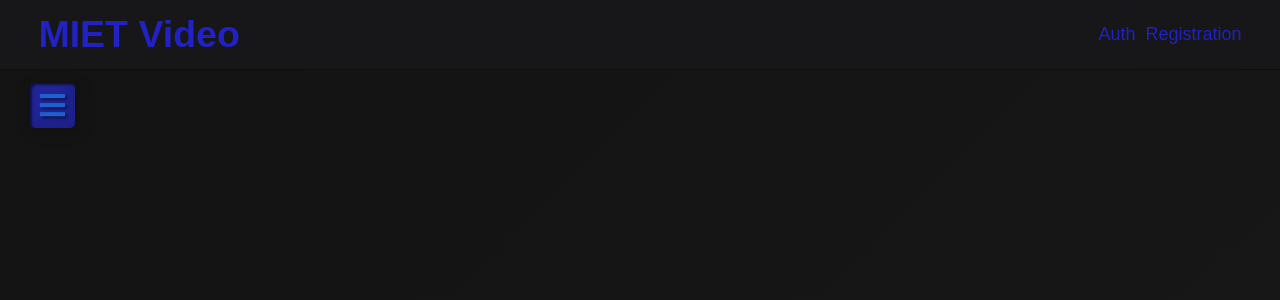
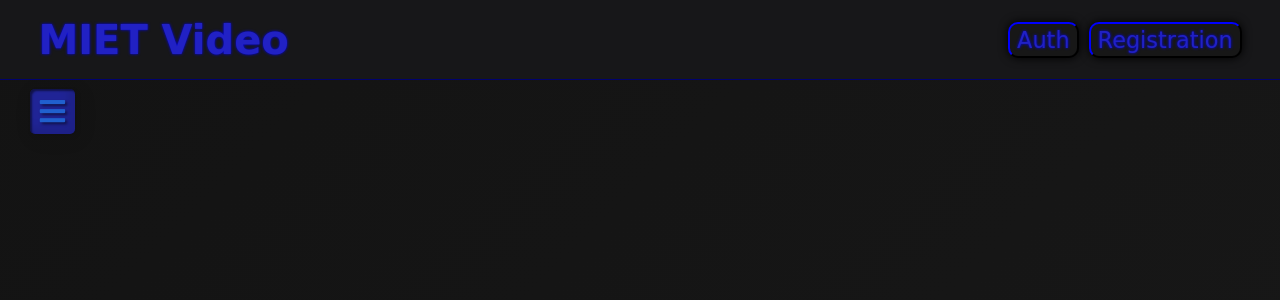
Before and after one commit to dmitriy-korotov/miet-video-browser-client, a Next.js app in the folder miet-video/: page / in a window 1280 px wide. Shown: the top 300 px of the page. Built offline with nearby package versions, Linux system fonts and the light colour scheme.

Commit message:
Changed some styles on home page

```diff
--- a/miet-video/src/app/globals.css
+++ b/miet-video/src/app/globals.css
@@ -27,6 +27,7 @@ html {
 }
 
 body {
+  font-family: Marker Felt, fantasy;
   height: 100%;
   color: rgb(var(--foreground-rgb));
   background-image: linear-gradient(-45deg, #181818 0%, #131313 100%);
--- a/miet-video/src/app/header_button.tsx
+++ b/miet-video/src/app/header-button.tsx
@@ -11,7 +11,7 @@ const HeaderButton: NextPage<Props> = (props) => {
     const { text } = props;
 
     return (
-        <button className="header-button main-color main-color-hover main-transition">
+        <button className="main-logo-font header-button main-color main-color-hover main-transition" style={{"fontSize": "1.4em"}}>
             <span>{text}</span>
         </button>
     );
--- a/miet-video/src/app/header.css
+++ b/miet-video/src/app/header.css
@@ -3,13 +3,36 @@
 
 
 .header-button {
-    border: 0px;
-    background-color: rgba(255, 255, 255, 0);
+    box-shadow: 0px 0px 10px rgb(0, 0, 0);
+    box-sizing: border-box;
+    border-left: solid 2px blue;
+    border-top: solid 2px blue;
+    padding: 3px 7px 3px 7px;
+    border-radius: 10px;
+    background-color: rgb(23, 23, 23);
     font-size: 18px;
+
+    transition: 0.5s;
 }
 
-.main-logo-font-size {
-    font-size: 25px;
+.header-button:hover {
+    border-left: solid 2px  rgb(108, 108, 255);
+    border-top: solid 2px  rgb(108, 108, 255);
+}
+
+#logo {
+    display: block;
+    align-self: center;
+    justify-self: center;
+}
+
+#logo:hover .main-logo-font {
+    text-shadow: 0px 0px 7px rgb(108, 108, 255);
+}
+
+.main-logo-font {
+    text-shadow: 0px 0px 3px blue;
+    font-family: Comic Sans MS, Comic Sans, cursive;
 }
 
 #main-header {
@@ -18,7 +41,10 @@
 }
 
 .common-header {
-    width: 94%;
+    box-sizing: border-box;
+
+    width: 100%;
+    height: 10%;
 
     position: fixed;
     left: 0px;
@@ -35,18 +61,16 @@
 }
 
 .main-header-space {
-    height: 9%;
+    height: 10%;
     width: 100%;
 }
 
-.sidebar-button {
-    width: 50px;
-    height: 50px;
-    border-radius: 10px;
-    background-color: blue;
-    transition: 0.5s;
+@media screen and (max-width: 480px) {
+    #registration-auth-block {
+        display: none;
+    }
+
+    #main-header {
+        justify-content: center;
+    }
 }
-
-.sidebar-button:hover {
-    background-color: rgb(61, 61, 255);
-}
--- a/miet-video/src/app/logo.tsx
+++ b/miet-video/src/app/logo.tsx
@@ -5,8 +5,8 @@ const Logo = () => {
     }
 
     return (
-        <button className="hide-button" type="button" onClick={redirectToHomePage}>
-            <div className="main-color main-color-hover main-transition main-logo-font-size">
+        <button id="logo" className="hide-button" type="button" onClick={redirectToHomePage}>
+            <div className="main-color main-color-hover main-transition main-logo-font" style={{"fontSize": "2em"}}>
                 <h1>MIET Video</h1>
             </div>
         </button>
--- a/miet-video/src/app/main-header.tsx
+++ b/miet-video/src/app/main-header.tsx
@@ -1,21 +1,11 @@
 'use client';
 
 import Logo from "./logo";
-import HeaderButton from "./header_button";
-import SidebarButton from "./sidebar-button";
-import { NextPage } from "next";
+import HeaderButton from "./header-button";
 
 
 
-interface Props {
-    onSidebarButtonClick: (e: any) => void
-}
-
-
-
-const MainHeader: NextPage<Props> = (props) => {
-
-    const { onSidebarButtonClick } = props;
+const MainHeader = () => {
 
     const RedirectToRegistration = () => {
         window.location.href = "/registration";
@@ -24,12 +14,10 @@ const MainHeader: NextPage<Props> = (props) => {
     return (
         <div>
             <nav id="main-header" className="common-header">
-                <div>
-                    <div className="content-in-line total-centralize-content" style={{"gap": "10px"}}>
-                        <Logo/>
-                    </div>
+                <div className="content-in-line total-centralize-content" style={{"gap": "10px"}}>
+                    <Logo/>
                 </div>
-                <div className="content-in-line space-bettwen-content" style={{"gap": "10px"}}>
+                <div id="registration-auth-block" className="content-in-line space-bettwen-content" style={{"gap": "10px"}}>
                     <HeaderButton text="Auth" />
                     <div onClick={RedirectToRegistration}>
                         <HeaderButton text="Registration" />
--- a/miet-video/src/app/player/video-information-part.tsx
+++ b/miet-video/src/app/player/video-information-part.tsx
@@ -8,8 +8,9 @@ import VideoInfo from "./video-info";
 const VideoInforamtionPart = () => {
 
     const height = 400;
-    const src = "https://media.w3.org/2010/05/sintel/trailer_hd.mp4";
+    //const src = "https://media.w3.org/2010/05/sintel/trailer_hd.mp4";
     //const src = "https://disk.yandex.ru/i/USnqqoidy-arzw";
+    const src = "https://localhost:8080/api/v0/video";
     const type = "video/mp4";
 
     return (
--- a/miet-video/src/app/registration/page.jsx
+++ b/miet-video/src/app/registration/page.jsx
@@ -8,10 +8,8 @@ import RegistrationForm from "./registration-form";
 export default function Reqistration() {
     return (
         <div className="full-size">
-            <nav className="common-header">
-                <div>
-                    <Logo />
-                </div>
+            <nav className="common-header" style={{"display": "flex", "align-content": "center"}}>
+                <Logo />
             </nav>
             <div className="main-header-space"></div>
             <div className="total-centralize-content">
--- a/miet-video/src/app/sidebar.css
+++ b/miet-video/src/app/sidebar.css
@@ -30,10 +30,10 @@
   .sidebar {
     z-index: 5;
     position: fixed;
-    top: 9%;
+    top: 10%;
     width: 240px;
     left: -240px;
-    height: 91%;
+    height: 90%;
     background-color: #1f1f1f;
     transition: all .5s ease;
   }
@@ -79,7 +79,7 @@
 
   .sidebar-body label #btn,label #cancel{
     position: absolute;
-    top: 8.5%;
+    top: 9.3%;
     left: 0px;
     cursor: pointer;
     color: #2060ce;
--- a/miet-video/src/app/upload/upload-video-input.scss
+++ b/miet-video/src/app/upload/upload-video-input.scss
@@ -11,7 +11,6 @@ body {
 }
 
 .file-upload-wrapper {
-  z-index: -1;
   $defaultColor: #0600b8;
   $height: 50px;
 
```
Also changed, not shown: miet-video/src/app/upload/submit-button.tsx (+28 -2 lines), miet-video/src/app/upload/upload-form.jsx (+7 -1 lines), miet-video/src/app/upload/upload-video-input.tsx (+7 -1 lines).
